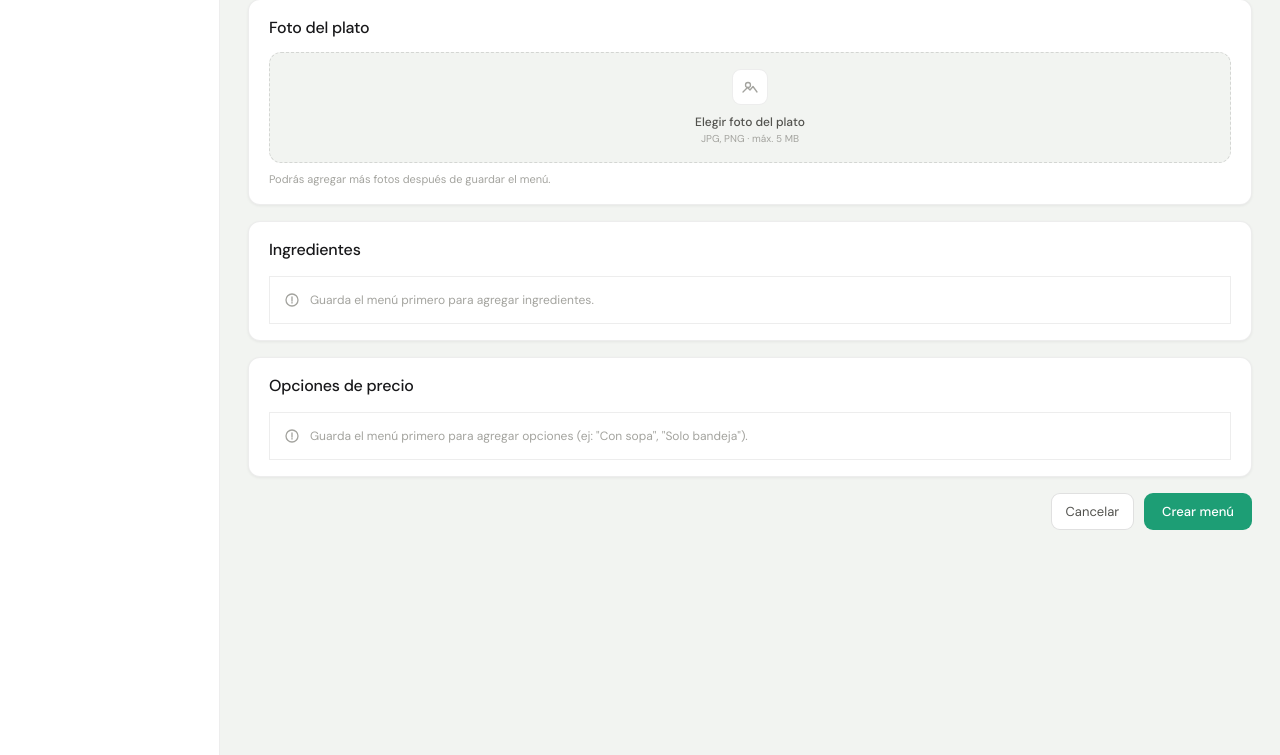
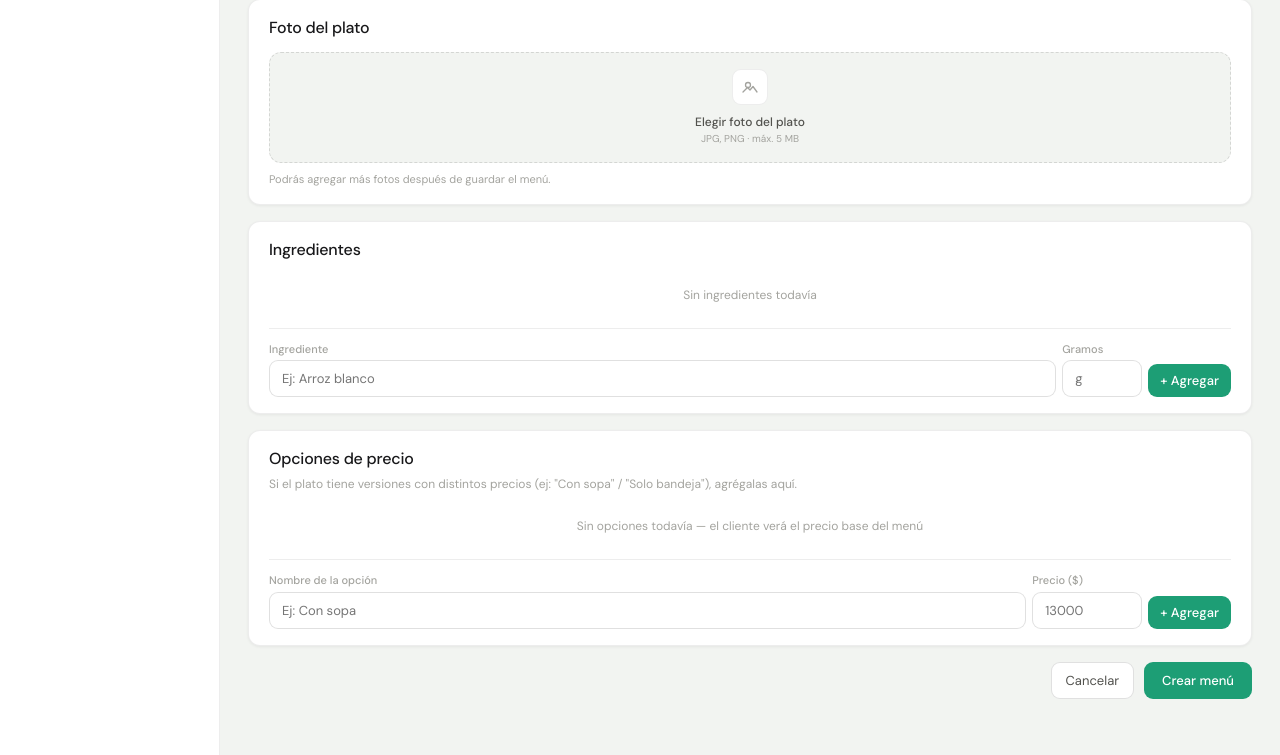
Before and after one commit to johnschneiider/Mesen-app-inteligente-gesti-n-de-pedidos, a Django app: template templates/menus/form.html in a window 1280 px wide. Shown: the part 698-1453 px from the top of the page. Run offline with Django 5.2, Linux system fonts and the light colour scheme; the template is opened without the code that fills it: values that come from a table or form of the project are taken from there, others are empty; parts of the project's set-up code (start-up, migrations or seed data) failed here and were passed over; some libraries are stand-ins or nearby versions.

Commit message:
feat: inline ingredients & options on menu create, modal redirects to /negocio/

```diff
--- a/templates/menus/form.html
+++ b/templates/menus/form.html
@@ -108,22 +108,79 @@ input:checked + .toggle-slider::before { transform:translateX(22px); }
         <div style="font-size:11px;color:var(--text-3);margin-top:8px;">Podrás agregar más fotos después de guardar el menú.</div>
     </div>
 
-    <!-- Ingredientes placeholder (solo en creación) -->
-    <div class="card" style="margin-bottom:16px;">
+    <!-- Ingredientes inline (solo en creación — se acumulan localmente) -->
+    <div class="card" style="margin-bottom:16px;" x-data="inlineList('ingredient')">
         <div class="section-header" style="margin-bottom:0;"><h2>Ingredientes</h2></div>
-        <div style="display:flex;align-items:center;gap:10px;margin-top:14px;padding:14px;background:var(--bg-alt);border-radius:var(--radius);border:1px solid var(--border);">
-            <svg width="16" height="16" viewBox="0 0 16 16" fill="none" style="flex-shrink:0;color:var(--text-3);"><circle cx="8" cy="8" r="6" stroke="currentColor" stroke-width="1.3"/><path d="M8 5v4M8 10.5v.5" stroke="currentColor" stroke-width="1.3" stroke-linecap="round"/></svg>
-            <span style="font-size:12px;color:var(--text-3);">Guarda el menú primero para agregar ingredientes.</span>
+        <div id="create-ingredients-list" style="margin-top:12px;">
+            <template x-for="(item, idx) in items" :key="idx">
+                <div style="display:flex;align-items:center;justify-content:space-between;padding:7px 10px;background:var(--page-bg);border-radius:var(--radius-md);margin-bottom:5px;">
+                    <div style="display:flex;align-items:center;gap:8px;">
+                        <svg width="10" height="10" viewBox="0 0 10 10" fill="none"><circle cx="5" cy="5" r="2.5" fill="var(--green)"/></svg>
+                        <span style="font-size:13px;color:var(--text-1);" x-text="item.name"></span>
+                        <template x-if="item.grams">
+                            <span style="font-size:11px;color:var(--green-dark);background:var(--green-light);border:0.5px solid var(--green-border);border-radius:99px;padding:1px 7px;" x-text="item.grams + 'g'"></span>
+                        </template>
+                        <input type="hidden" :name="'ingredient_name_' + idx" :value="item.name">
+                        <input type="hidden" :name="'ingredient_grams_' + idx" :value="item.grams || ''">
+                    </div>
+                    <button type="button" @click="items.splice(idx, 1)"
+                        style="background:none;border:none;cursor:pointer;padding:2px;color:var(--text-3);">
+                        <svg width="12" height="12" viewBox="0 0 12 12" fill="none"><path d="M2 2l8 8M10 2L2 10" stroke="currentColor" stroke-width="1.4" stroke-linecap="round"/></svg>
+                    </button>
+                </div>
+            </template>
+            <div x-show="items.length === 0" style="font-size:12px;color:var(--text-3);padding:12px 0;text-align:center;">Sin ingredientes todavía</div>
         </div>
+        <div style="display:flex;gap:6px;margin-top:12px;border-top:1px solid var(--border);padding-top:12px;align-items:flex-end;">
+            <div class="form-group" style="flex:1;margin:0;">
+                <label style="font-size:11px;color:var(--text-3);margin-bottom:3px;display:block;">Ingrediente</label>
+                <input type="text" x-model="newName" placeholder="Ej: Arroz blanco" @keydown.enter.prevent="add()" style="width:100%;">
+            </div>
+            <div class="form-group" style="width:80px;margin:0;">
+                <label style="font-size:11px;color:var(--text-3);margin-bottom:3px;display:block;">Gramos</label>
+                <input type="number" x-model="newExtra" placeholder="g" min="1" @keydown.enter.prevent="add()" style="width:100%;">
+            </div>
+            <button type="button" @click="add()" class="btn-primary" style="padding:8px 12px;white-space:nowrap;">+ Agregar</button>
+        </div>
+        <input type="hidden" name="ingredient_count" :value="items.length">
     </div>
 
-    <!-- Opciones placeholder (solo en creación) -->
-    <div class="card" style="margin-bottom:16px;">
-        <div class="section-header" style="margin-bottom:0;"><h2>Opciones de precio</h2></div>
-        <div style="display:flex;align-items:center;gap:10px;margin-top:14px;padding:14px;background:var(--bg-alt);border-radius:var(--radius);border:1px solid var(--border);">
-            <svg width="16" height="16" viewBox="0 0 16 16" fill="none" style="flex-shrink:0;color:var(--text-3);"><circle cx="8" cy="8" r="6" stroke="currentColor" stroke-width="1.3"/><path d="M8 5v4M8 10.5v.5" stroke="currentColor" stroke-width="1.3" stroke-linecap="round"/></svg>
-            <span style="font-size:12px;color:var(--text-3);">Guarda el menú primero para agregar opciones (ej: "Con sopa", "Solo bandeja").</span>
+    <!-- Opciones de precio inline (solo en creación) -->
+    <div class="card" style="margin-bottom:16px;" x-data="inlineList('option')">
+        <div class="section-header" style="margin-bottom:4px;"><h2>Opciones de precio</h2></div>
+        <p style="font-size:12px;color:var(--text-3);margin:0 0 12px;">
+            Si el plato tiene versiones con distintos precios (ej: "Con sopa" / "Solo bandeja"), agrégalas aquí.
+        </p>
+        <div id="create-options-list">
+            <template x-for="(item, idx) in items" :key="idx">
+                <div style="display:flex;align-items:center;justify-content:space-between;padding:7px 10px;background:var(--page-bg);border-radius:var(--radius-md);margin-bottom:5px;">
+                    <div style="display:flex;align-items:center;gap:8px;">
+                        <svg width="10" height="10" viewBox="0 0 10 10" fill="none"><circle cx="5" cy="5" r="2.5" fill="var(--green)"/></svg>
+                        <span style="font-size:13px;color:var(--text-1);" x-text="item.name"></span>
+                        <span style="font-size:11px;color:var(--green-dark);background:var(--green-light);border:0.5px solid var(--green-border);border-radius:99px;padding:1px 7px;" x-text="'$' + Number(item.price).toLocaleString('es-CO')"></span>
+                        <input type="hidden" :name="'option_name_' + idx" :value="item.name">
+                        <input type="hidden" :name="'option_price_' + idx" :value="item.price">
+                    </div>
+                    <button type="button" @click="items.splice(idx, 1)"
+                        style="background:none;border:none;cursor:pointer;padding:2px;color:var(--text-3);">
+                        <svg width="12" height="12" viewBox="0 0 12 12" fill="none"><path d="M2 2l8 8M10 2L2 10" stroke="currentColor" stroke-width="1.4" stroke-linecap="round"/></svg>
+                    </button>
+                </div>
+            </template>
+            <div x-show="items.length === 0" style="font-size:12px;color:var(--text-3);padding:12px 0;text-align:center;">Sin opciones todavía — el cliente verá el precio base del menú</div>
         </div>
+        <div style="display:flex;gap:6px;margin-top:12px;border-top:1px solid var(--border);padding-top:12px;align-items:flex-end;">
+            <div class="form-group" style="flex:1;margin:0;">
+                <label style="font-size:11px;color:var(--text-3);margin-bottom:3px;display:block;">Nombre de la opción</label>
+                <input type="text" x-model="newName" placeholder="Ej: Con sopa" @keydown.enter.prevent="add()" style="width:100%;">
+            </div>
+            <div class="form-group" style="width:110px;margin:0;">
+                <label style="font-size:11px;color:var(--text-3);margin-bottom:3px;display:block;">Precio ($)</label>
+                <input type="number" x-model="newExtra" placeholder="13000" min="0" @keydown.enter.prevent="add()" style="width:100%;">
+            </div>
+            <button type="button" @click="add()" class="btn-primary" style="padding:8px 12px;white-space:nowrap;">+ Agregar</button>
+        </div>
+        <input type="hidden" name="option_count" :value="items.length">
     </div>
     {% endif %}
 
@@ -231,18 +288,22 @@ input:checked + .toggle-slider::before { transform:translateX(22px); }
             catch(e) { const el = document.createElement('textarea'); el.value = this.url; document.body.appendChild(el); el.select(); document.execCommand('copy'); document.body.removeChild(el); }
             this.copied = true;
             setTimeout(() => this.copied = false, 2000);
+        },
+        close() {
+            this.open = false;
+            window.location.href = '{% url "orders:dashboard" %}';
         }
      }"
      x-show="open"
      x-cloak
-     @keydown.escape.window="open = false"
+     @keydown.escape.window="close()"
      style="position:fixed;inset:0;z-index:500;">
 
     <!-- Centering wrapper (separate from x-show so Alpine doesn't clobber display:flex) -->
     <div style="display:flex;align-items:center;justify-content:center;width:100%;height:100%;padding:20px;">
 
     <!-- Backdrop -->
-    <div @click="open = false"
+    <div @click="close()"
          style="position:absolute;inset:0;background:rgba(0,0,0,.5);backdrop-filter:blur(3px);"></div>
 
     <!-- Sheet -->
@@ -256,7 +317,7 @@ input:checked + .toggle-slider::before { transform:translateX(22px); }
          style="position:relative;background:white;border-radius:20px;padding:32px 28px;max-width:400px;width:100%;box-shadow:0 24px 80px rgba(0,0,0,.25);">
 
         <!-- Close -->
-        <button @click="open = false" type="button"
+        <button @click="close()" type="button"
                 style="position:absolute;top:16px;right:16px;width:30px;height:30px;border-radius:8px;background:var(--page-bg);border:none;cursor:pointer;display:flex;align-items:center;justify-content:center;color:var(--text-3);transition:background .15s;"
                 @mouseover="$el.style.background='var(--border)'" @mouseleave="$el.style.background='var(--page-bg)'">
             <svg width="11" height="11" viewBox="0 0 11 11" fill="none"><path d="M1.5 1.5l8 8M9.5 1.5l-8 8" stroke="currentColor" stroke-width="1.7" stroke-linecap="round"/></svg>
@@ -299,7 +360,7 @@ input:checked + .toggle-slider::before { transform:translateX(22px); }
                 <svg width="12" height="12" viewBox="0 0 12 12" fill="none"><path d="M5 2H2a1 1 0 00-1 1v7a1 1 0 001 1h7a1 1 0 001-1V8M7 1h4m0 0v4m0-4L5 7" stroke="currentColor" stroke-width="1.4" stroke-linecap="round" stroke-linejoin="round" fill="none"/></svg>
                 Ver tienda
             </a>
-            <button @click="open = false" type="button"
+            <button @click="close()" type="button"
                     class="btn-primary" style="flex:1;font-size:13px;">
                 Continuar
             </button>
@@ -307,4 +368,27 @@ input:checked + .toggle-slider::before { transform:translateX(22px); }
     </div><!-- /centering wrapper -->
 </div>
 {% endif %}
+
+<script>
+function inlineList(type) {
+    return {
+        items: [],
+        newName: '',
+        newExtra: '',
+        add() {
+            const name = this.newName.trim();
+            if (!name) return;
+            if (type === 'ingredient') {
+                this.items.push({ name, grams: this.newExtra ? parseInt(this.newExtra) : null });
+            } else {
+                const price = parseInt(this.newExtra);
+                if (isNaN(price) || price < 0) return;
+                this.items.push({ name, price });
+            }
+            this.newName = '';
+            this.newExtra = '';
+        }
+    };
+}
+</script>
 {% endblock %}
```
Also changed, not shown: apps/menus/views.py (+29 -3 lines).
